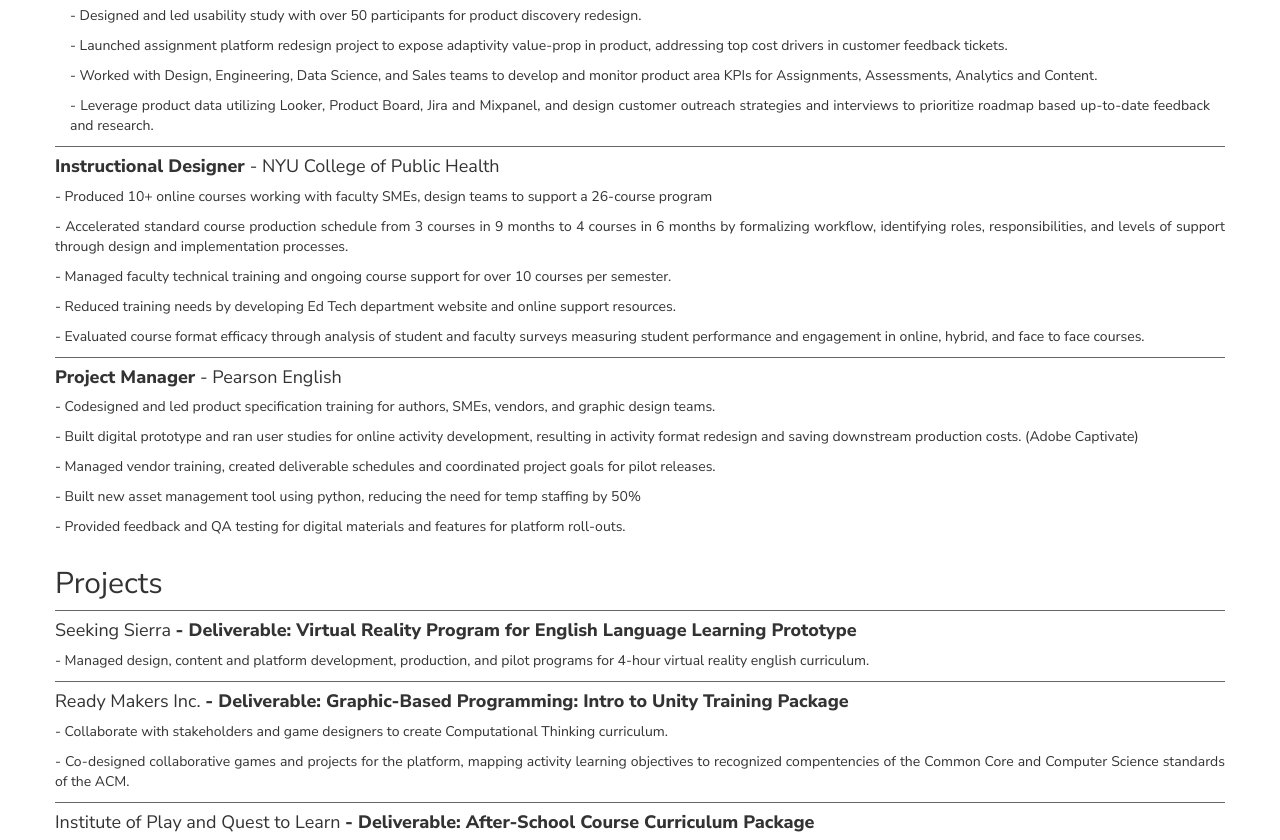
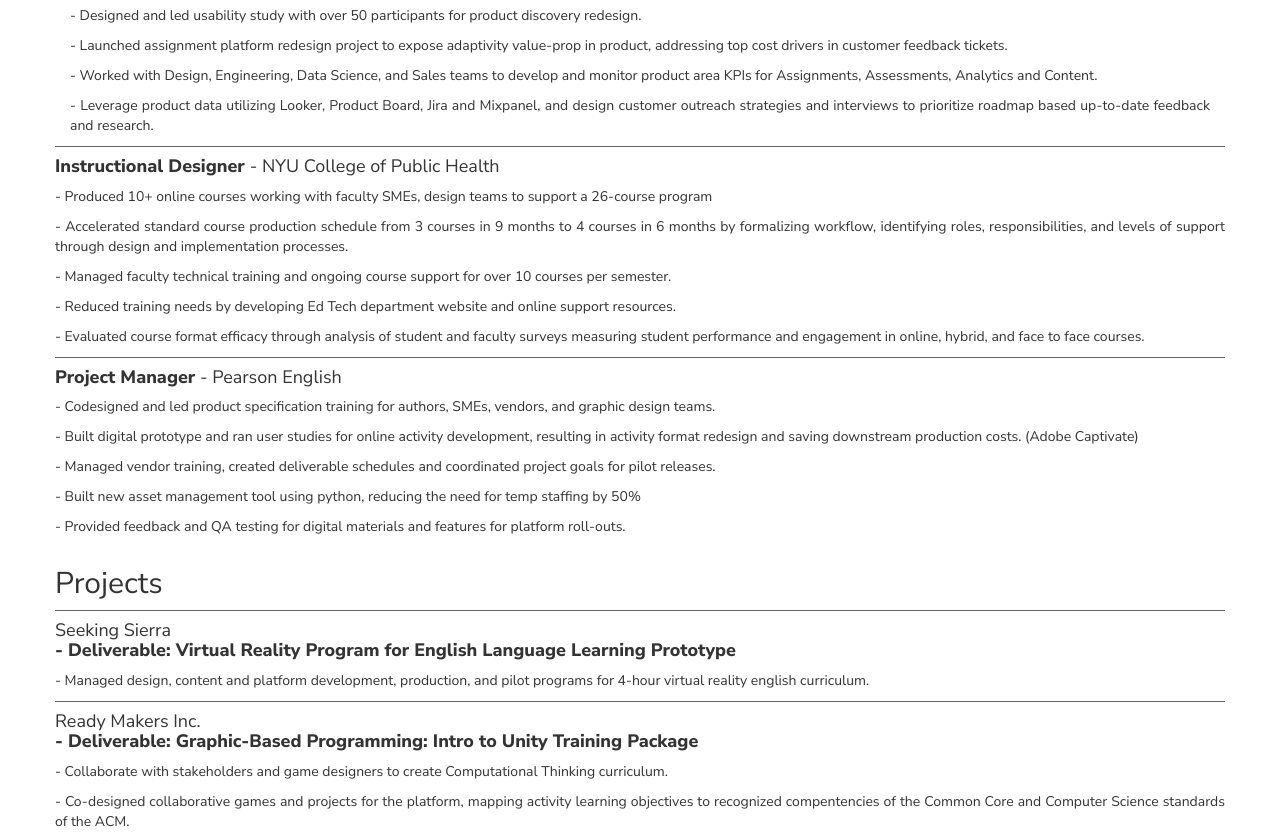
Before and after one commit to katyauchter/katyauchter.github.io, a plain HTML site: page about.html in a window 1280 px wide. Shown: the part 451-1291 px from the top of the page. Drawn offline with nearby package versions, Linux system fonts and the light colour scheme.

Commit message:
about edits

```diff
--- a/about.html
+++ b/about.html
@@ -101,17 +101,17 @@
                         <h2>Projects</h2>
                         <div class="row">
                              <div class="col-lg-12 col-md-12 col-xs-12 col-sm-12 cv-present">
-                                <h4>Seeking Sierra <strong>- Deliverable: Virtual Reality Program for English Language Learning Prototype </strong></h4>
+                                <h4>Seeking Sierra <strong><br>- Deliverable: Virtual Reality Program for English Language Learning Prototype </strong></h4>
                                 <p>- Managed design, content and platform development, production, and pilot programs for 4-hour virtual reality english curriculum.</p>
                             </div>
                             <div class="col-lg-12 col-md-12 col-xs-12 col-sm-12 cv-present">
-                                <h4>Ready Makers Inc. <strong>- Deliverable: Graphic-Based Programming: Intro to Unity Training Package </strong></h4>
+                                <h4>Ready Makers Inc. <strong><br>- Deliverable: Graphic-Based Programming: Intro to Unity Training Package </strong></h4>
                                 <p>- Collaborate with stakeholders and game designers to create Computational Thinking curriculum.</p>
                                 <p>- Co-designed collaborative games and projects for the platform, mapping activity learning objectives to recognized compentencies of the Common Core and Computer Science standards of the ACM.</p>
                             </div>
 
                             <div class="col-lg-12 col-md-12 col-xs-12 col-sm-12 cv-present">
-                                <h4>Institute of Play and Quest to Learn <strong>- Deliverable: After-School Course Curriculum Package  </strong></h4>
+                                <h4>Institute of Play and Quest to Learn <strong><br>- Deliverable: After-School Course Curriculum Package  </strong></h4>
                                 <p>- Collaborate with game designers, and faculty to identify desired course outcomes. </p>
                                 <p>- Co-develop scalable and modular course curriculum package and facilitator guide for technology tool after school course. (littleBits, Tinkercad, Scratch, MakeyMakey, Vinyl Cutter, IFTTT) </p>
                                 <p>- Co-facilitated 3 iterations of the course and oversaw course transition to afterschool program listing.</p>
```
